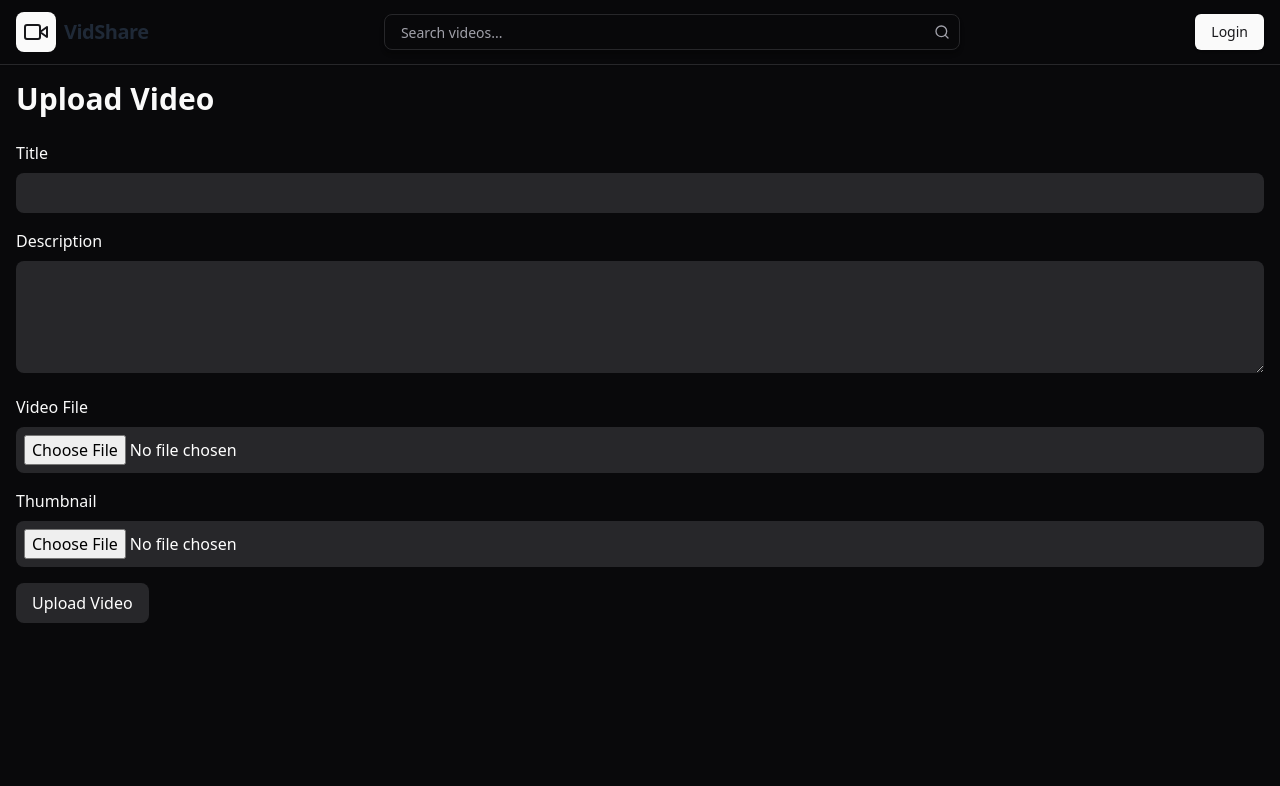
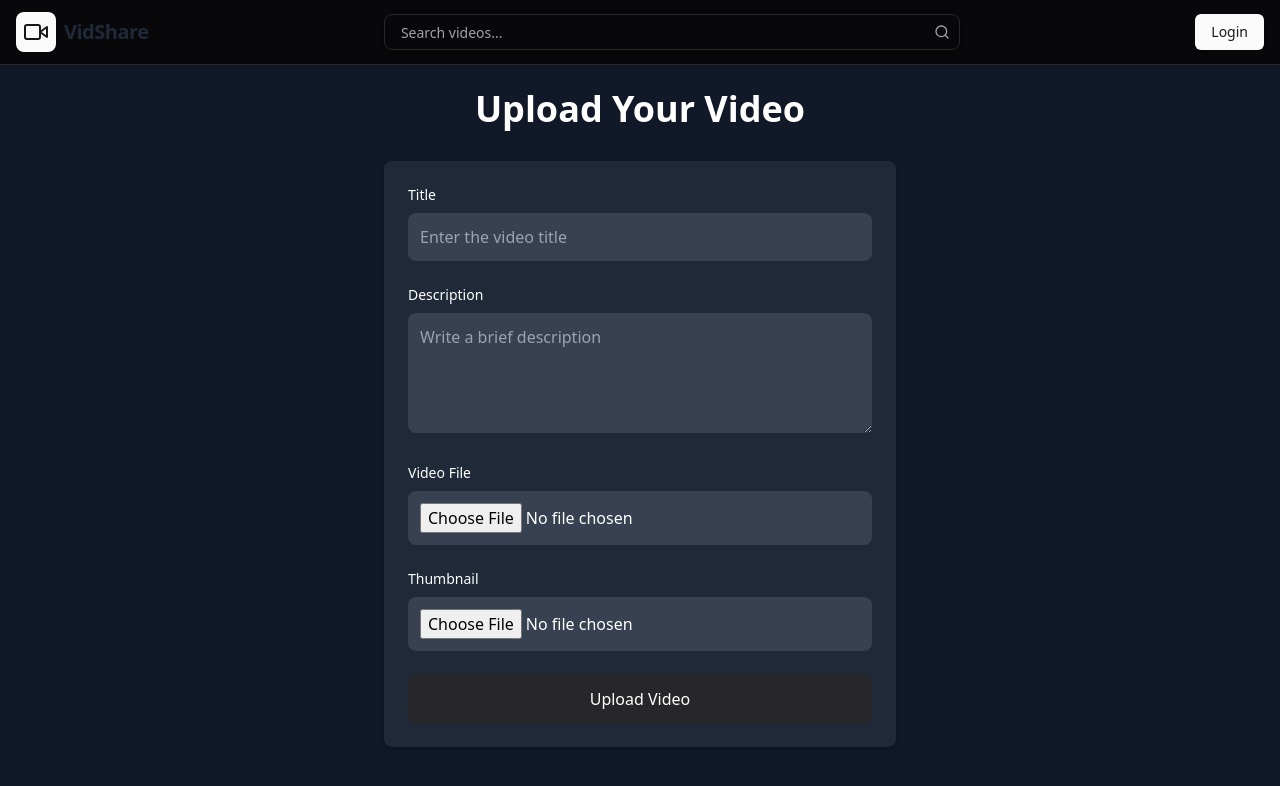
Before and after one commit to alokdangre/playappfrontend, a React (Vite) app: page /upload in a window 1280 px wide. Shown: the top 786 px of the page. Built offline with nearby package versions, Linux system fonts and the light colour scheme.

Commit message:
enhance UploadPage with improved form validation, styling, and user feedback for video uploads

```diff
--- a/src/pages/UploadPage.tsx
+++ b/src/pages/UploadPage.tsx
@@ -1,87 +1,113 @@
-import { useState } from 'react'
-import { useNavigate } from 'react-router-dom'
-import { uploadVideo } from '../services/videoService'
+import { useState } from 'react';
+import { useNavigate } from 'react-router-dom';
+import { uploadVideo } from '../services/videoService';
 
 export default function UploadPage() {
-  const [title, setTitle] = useState('')
-  const [description, setDescription] = useState('')
-  const [videoFile, setVideoFile] = useState<File | null>(null)
-  const [thumbnail, setThumbnail] = useState<File | null>(null)
-  const navigate = useNavigate()
+  const [title, setTitle] = useState('');
+  const [description, setDescription] = useState('');
+  const [videoFile, setVideoFile] = useState<File | null>(null);
+  const [thumbnail, setThumbnail] = useState<File | null>(null);
+  const navigate = useNavigate();
 
   const handleSubmit = async (e: React.FormEvent) => {
-    e.preventDefault()
-    if (!videoFile || !thumbnail) return
+    e.preventDefault();
+    if (!videoFile || !thumbnail) {
+      alert('Please upload both a video and a thumbnail!');
+      return;
+    }
 
-    const formData = new FormData()
-    formData.append('title', title)
-    formData.append('description', description)
-    formData.append('videoFile', videoFile)
-    formData.append('thumbnail', thumbnail)
+    const formData = new FormData();
+    formData.append('title', title);
+    formData.append('description', description);
+    formData.append('videoFile', videoFile);
+    formData.append('thumbnail', thumbnail);
 
     try {
-      const response = await uploadVideo(formData)
-      navigate(`/video/${response.data._id}`)
+      const response = await uploadVideo(formData);
+      navigate(`/video/${response.data._id}`);
     } catch (error) {
-      console.error('Error uploading video:', error)
+      console.error('Error uploading video:', error);
+      alert('Failed to upload the video. Please try again.');
     }
-  }
+  };
 
   return (
-    <div className="container mx-auto p-4">
-      <h1 className="text-3xl font-bold mb-6">Upload Video</h1>
-      <form onSubmit={handleSubmit} className="space-y-4">
+    <div className="container mx-auto p-6 bg-gray-900 text-white min-h-screen flex flex-col items-center">
+      <h1 className="text-4xl font-bold mb-8">Upload Your Video</h1>
+      <form
+        onSubmit={handleSubmit}
+        className="w-full max-w-lg bg-gray-800 p-6 rounded-lg shadow-md space-y-6"
+      >
+        {/* Title Input */}
         <div>
-          <label htmlFor="title" className="block mb-2">Title</label>
+          <label htmlFor="title" className="block text-sm font-medium mb-2">
+            Title
+          </label>
           <input
             type="text"
             id="title"
             value={title}
             onChange={(e) => setTitle(e.target.value)}
-            className="w-full p-2 rounded-lg bg-secondary text-white"
+            className="w-full p-3 rounded-lg bg-gray-700 text-white focus:outline-none focus:ring-2 focus:ring-accent"
+            placeholder="Enter the video title"
             required
           />
         </div>
+
+        {/* Description Input */}
         <div>
-          <label htmlFor="description" className="block mb-2">Description</label>
+          <label htmlFor="description" className="block text-sm font-medium mb-2">
+            Description
+          </label>
           <textarea
             id="description"
             value={description}
             onChange={(e) => setDescription(e.target.value)}
-            className="w-full p-2 rounded-lg bg-secondary text-white"
+            className="w-full p-3 rounded-lg bg-gray-700 text-white focus:outline-none focus:ring-2 focus:ring-accent"
+            placeholder="Write a brief description"
             rows={4}
             required
           />
         </div>
+
+        {/* Video File Input */}
         <div>
-          <label htmlFor="videoFile" className="block mb-2">Video File</label>
+          <label htmlFor="videoFile" className="block text-sm font-medium mb-2">
+            Video File
+          </label>
           <input
             type="file"
             id="videoFile"
             onChange={(e) => setVideoFile(e.target.files?.[0] || null)}
-            className="w-full p-2 rounded-lg bg-secondary text-white"
+            className="w-full p-3 rounded-lg bg-gray-700 text-white focus:outline-none"
             accept="video/*"
             required
           />
         </div>
+
+        {/* Thumbnail Input */}
         <div>
-          <label htmlFor="thumbnail" className="block mb-2">Thumbnail</label>
+          <label htmlFor="thumbnail" className="block text-sm font-medium mb-2">
+            Thumbnail
+          </label>
           <input
             type="file"
             id="thumbnail"
             onChange={(e) => setThumbnail(e.target.files?.[0] || null)}
-            className="w-full p-2 rounded-lg bg-secondary text-white"
+            className="w-full p-3 rounded-lg bg-gray-700 text-white focus:outline-none"
             accept="image/*"
             required
           />
         </div>
+
+        {/* Submit Button */}
         <button
           type="submit"
-          className="px-4 py-2 bg-accent text-white rounded-lg hover:bg-opacity-80"
+          className="w-full py-3 bg-accent text-white font-medium rounded-lg hover:bg-accent-dark transition-colors"
         >
           Upload Video
         </button>
       </form>
     </div>
-  )
+  );
 }
```
